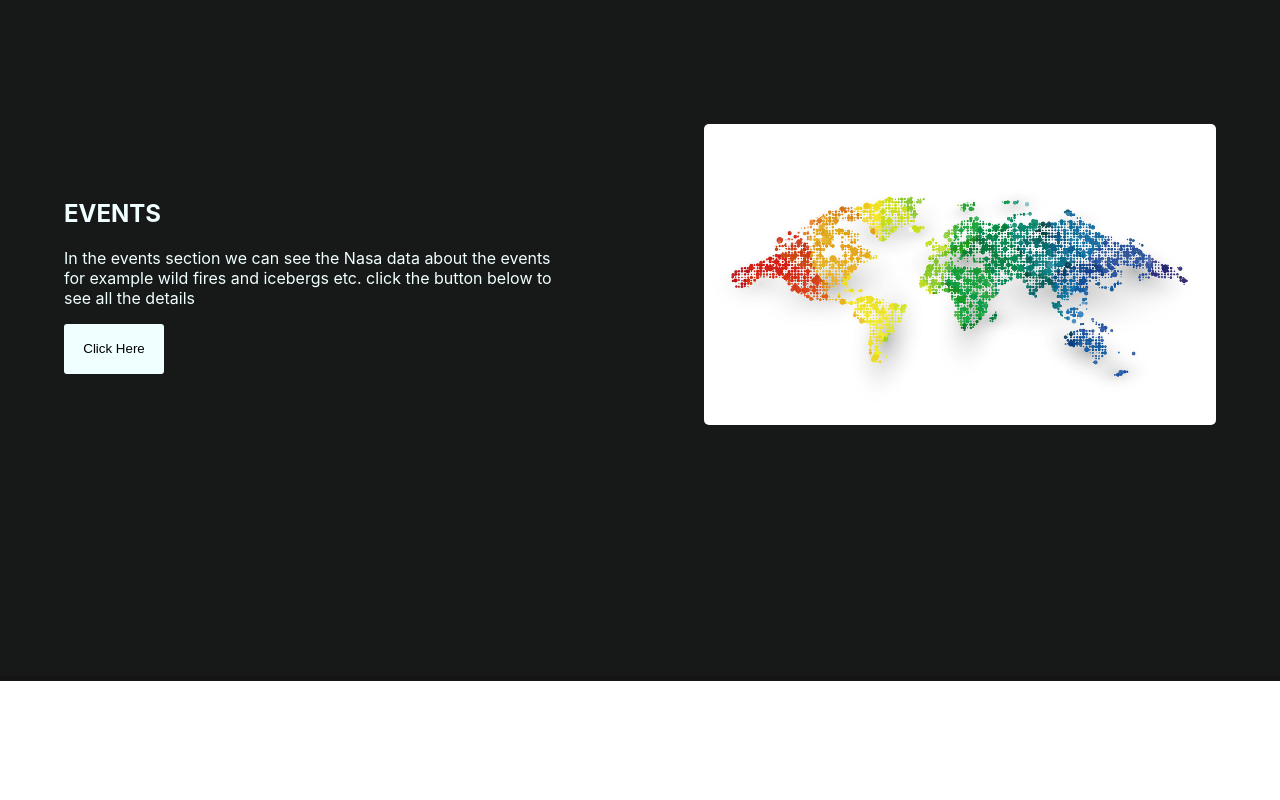
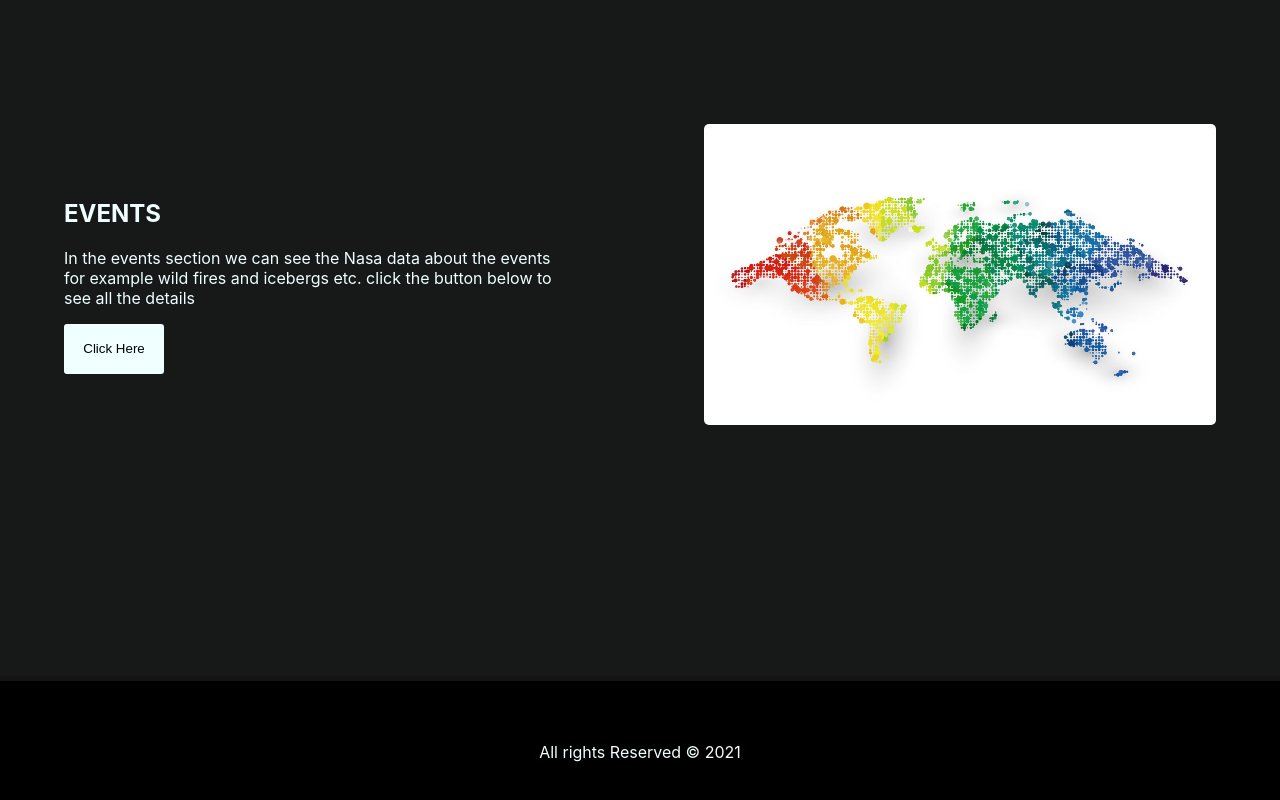
Before and after one commit to nomi511/reactNasaApp, a React (Create React App) app: page / in a window 1280 px wide. Shown: the part 2524-3324 px from the top of the page. Before the commit the page ends 3205 px from the top, so only its background shows below. Built offline with nearby package versions, Linux system fonts and the light colour scheme.

Commit message:
Footer added

```diff
--- a/src/App.js
+++ b/src/App.js
@@ -1,5 +1,6 @@
 import Home from "./components/Home"
 import Navbar from "./components/Navbar";
+import Footer from "./components/Footer";
 import "./index.css"
 
 function App() {
@@ -7,6 +8,8 @@ function App() {
     <div className="App">
       <Navbar />
       <Home />
+
+      <Footer />
     </div>
   );
 }
--- /dev/null
+++ b/src/components/Footer.js
@@ -0,0 +1,11 @@
+const Footer = () => {
+    return (
+        <footer>
+
+            <p>All rights Reserved <span>&copy;</span> 2021</p>
+
+        </footer>
+     );
+}
+
+export default Footer;
--- a/src/index.css
+++ b/src/index.css
@@ -182,3 +182,15 @@ img {
 
 
 /*  -------------     footer styles below    -------------- */
+
+
+footer {
+
+  text-align: center;
+  padding-top: 45px;
+  width: 100%;
+  height: 100px;
+  color: azure;
+  background-color: black;
+
+}
```
Also changed, not shown: src/components/Home.js (+0 -35 lines).
